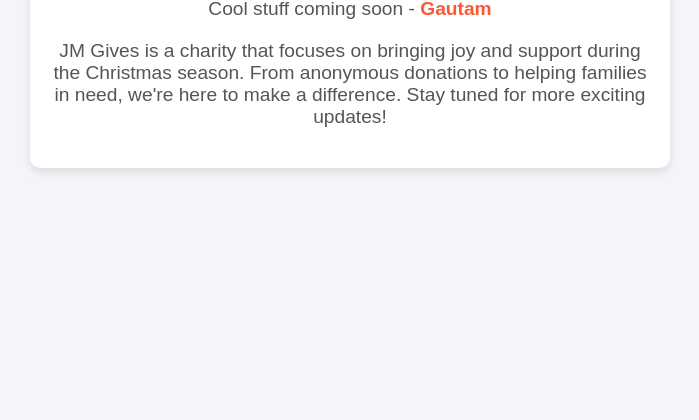
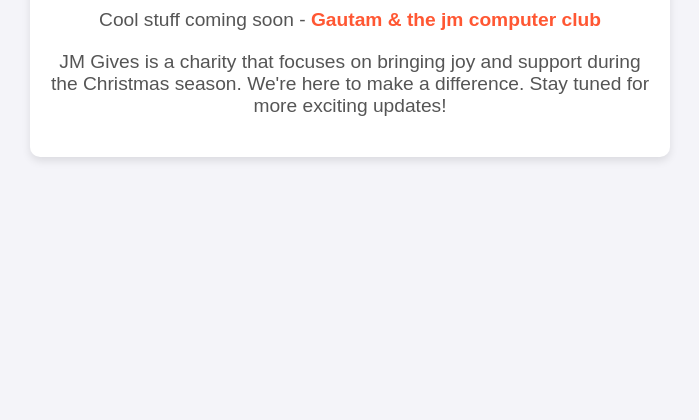
Before and after one commit to lug1212/jmgives, a plain HTML site: page index.html in a window 1280 px wide. Shown: the part 380-800 px from the top of the page, without its empty margins (290-989 px from the left). Drawn offline with Linux system fonts and the light colour scheme.

Commit message:
Update index.html

```diff
--- a/index.html
+++ b/index.html
@@ -55,8 +55,8 @@
 <body>
   <div class="container">
     <h1>JM Gives</h1>
-    <p>Cool stuff coming soon - <span class="highlight">Gautam</span></p>
-    <p>JM Gives is a charity that focuses on bringing joy and support during the Christmas season. From anonymous donations to helping families in need, we're here to make a difference. Stay tuned for more exciting updates!</p>
+    <p>Cool stuff coming soon - <span class="highlight">Gautam & the jm computer club</span></p>
+    <p>JM Gives is a charity that focuses on bringing joy and support during the Christmas season. We're here to make a difference. Stay tuned for more exciting updates!</p>
   </div>
 </body>
 </html>
```
